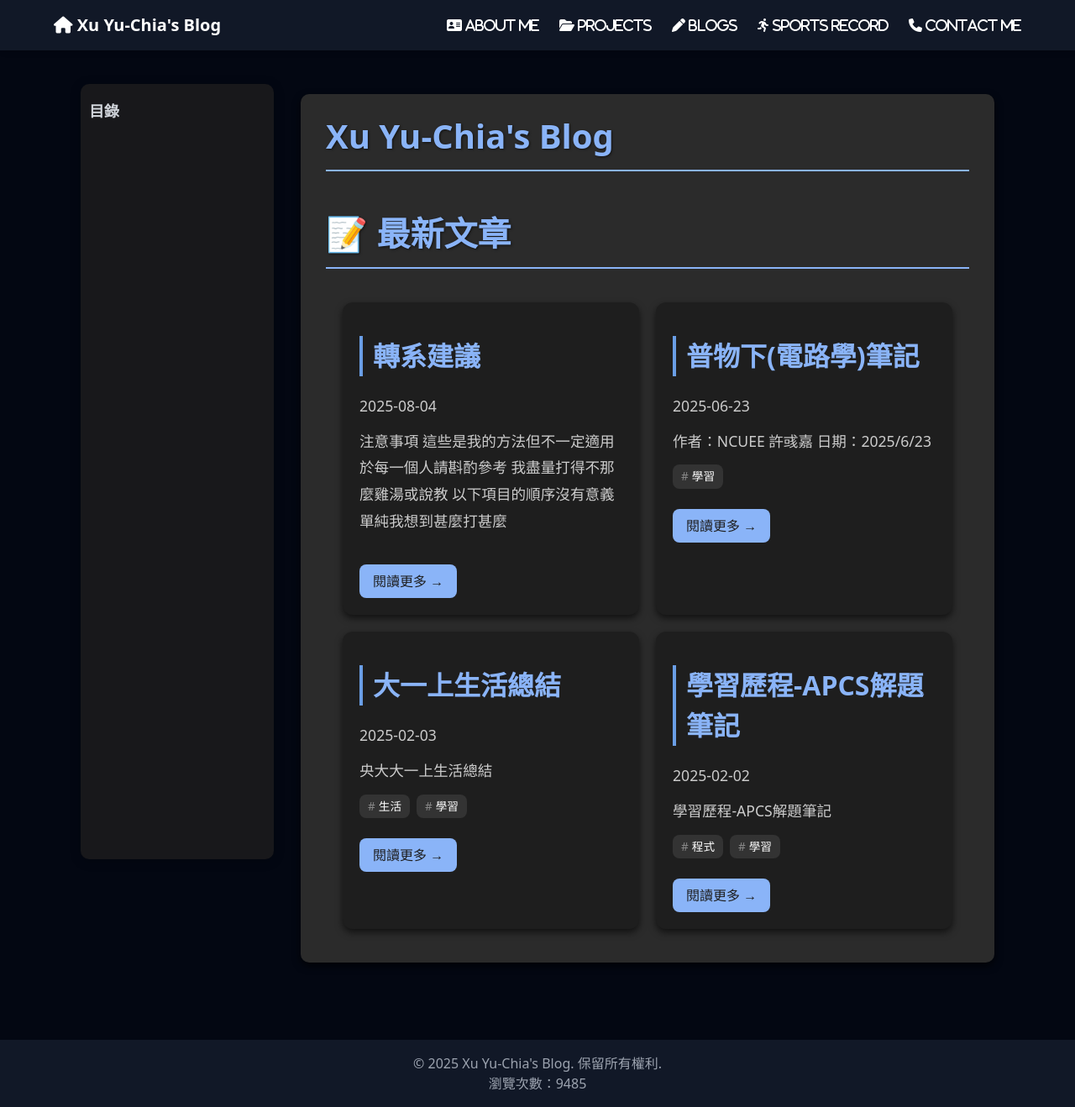
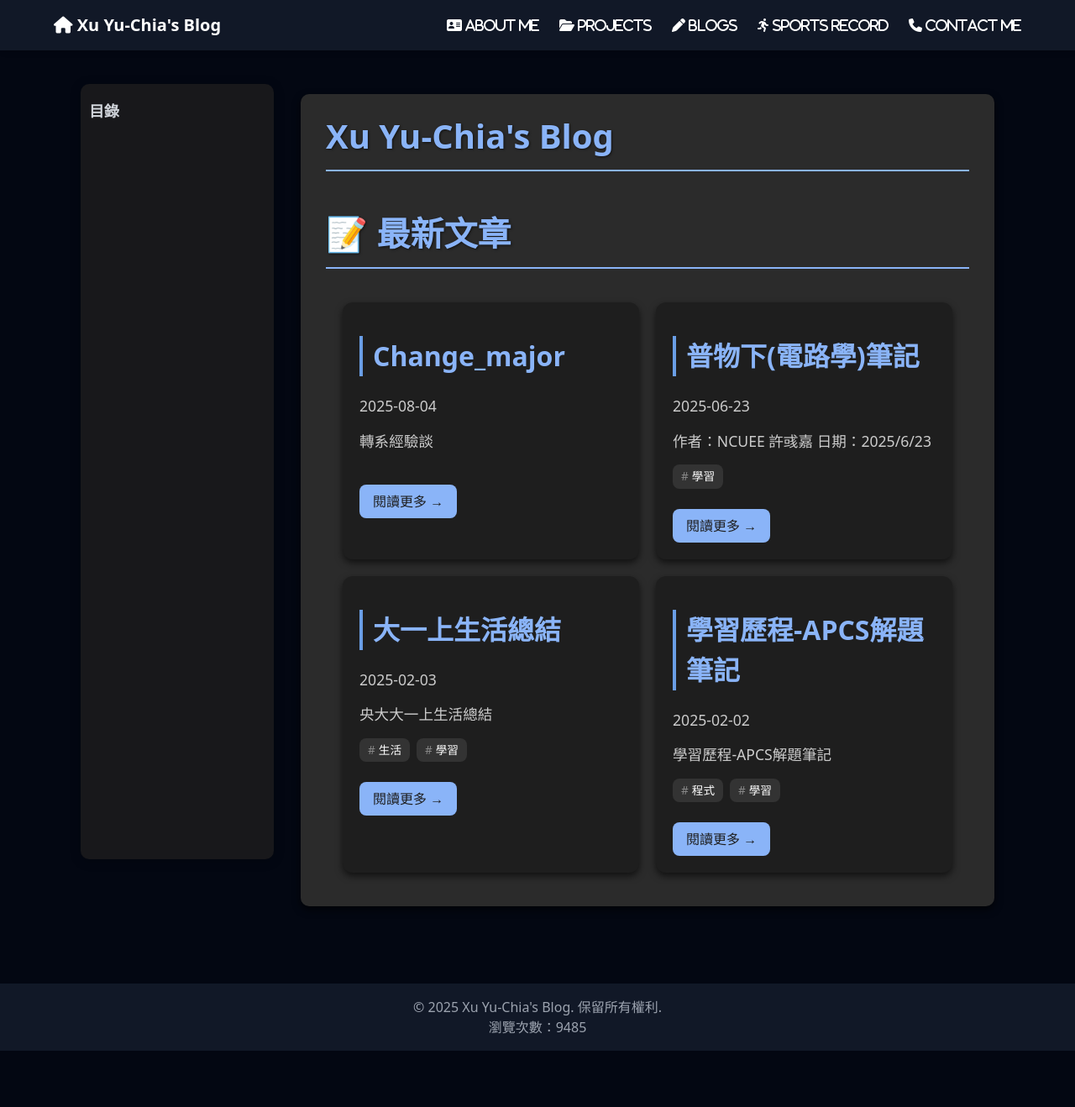
Before and after one commit to xu-yu-chia/blog, a Jekyll site: the page built from index.md, in a window 1280 px wide and 1318 px high. Shown: the whole window at 84% size. Built offline with Jekyll 4.4.1, drawn with Linux system fonts in a browser that asks for light colours; nearby versions of some CDN libraries.

Commit message:
last changed at Aug 4, 2025 10:35 PM, pushed by 許彧嘉
SYNC test

````diff
--- a/_posts/2025-08-04-change_major.md
+++ b/_posts/2025-08-04-change_major.md
@@ -1,8 +1,4 @@
----
-title: "轉系建議"
-date: 2025-08-04
-hidden: false
----
+# 轉系經驗談
 
 ## 注意事項
 1. 這些是我的方法但不一定適用於每一個人請斟酌參考
@@ -50,4 +46,18 @@ hidden: false
 (不用再浪費時間講解情形
 願意聽你講話安慰你或給意見的人
 (看你喜歡被灌雞湯還是聽實用意見
-<img src="{{ site.baseurl }}/picture/change_1.png" alt="負循環流程圖" width="600">
+
+```flow
+
+st=>start: 考試
+bad=>operation: 考試考不好
+goal=>operation: 沒達成目標
+feel=>operation: 覺得讀書沒用
+no_motivation=>operation: 不想讀書 / 讀不下書
+worse=>operation: 準備狀態更差
+loop=>condition: 去找人傾訴情緒
+
+st(left)->bad->goal->feel->no_motivation(right)->loop
+loop(no)->bad
+
+```
````
